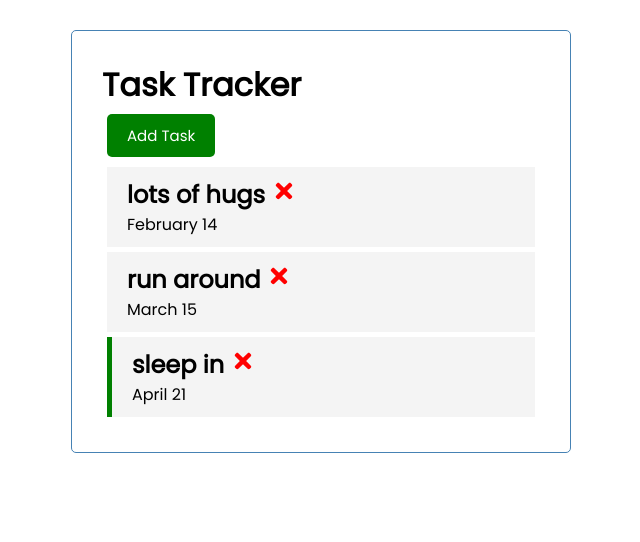
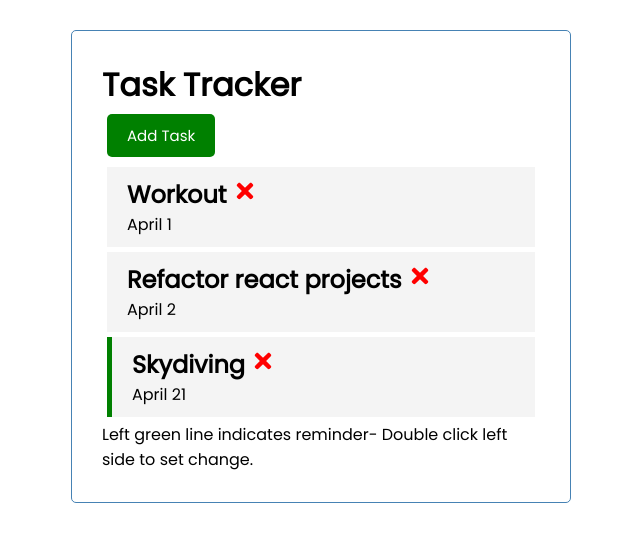
Before and after one commit to ColbyWTaylor/Task-Tracker-React-JS-Application, a React (Create React App) app in the folder task-tracker/: page / in a window 1280 px wide. Shown: the top 542 px of the page, without its empty margins (319-959 px from the left). Built offline with nearby package versions, Linux system fonts and the light colour scheme.

Commit message:
tracker update

```diff
--- a/task-tracker/src/App.js
+++ b/task-tracker/src/App.js
@@ -6,9 +6,9 @@ import AddTask from "./components/AddTask";
 
 function App() {
   const [tasks, setTasks] = useState([
-    { id: 1, text: "lots of hugs", day: "February 14", reminder: false },
-    { id: 2, text: "run around", day: "March 15", reminder: false },
-    { id: 3, text: "sleep in", day: "April 21", reminder: true },
+    { id: 1, text: "Workout", day: "April 1", reminder: false },
+    { id: 2, text: "Refactor react projects", day: "April 2", reminder: false },
+    { id: 3, text: "Skydiving", day: "April 21", reminder: true },
   ]);
 
   const [showAddTask, setShowAddTask] = useState(false);
@@ -45,6 +45,8 @@ function App() {
       ) : (
         "No tasks"
       )}
+
+      <p>Left green line indicates reminder- Double click left side to set change.</p>
     </div>
   );
 }
```
Also changed, not shown: 2 other files (tests, documents, lock files or other folders).
